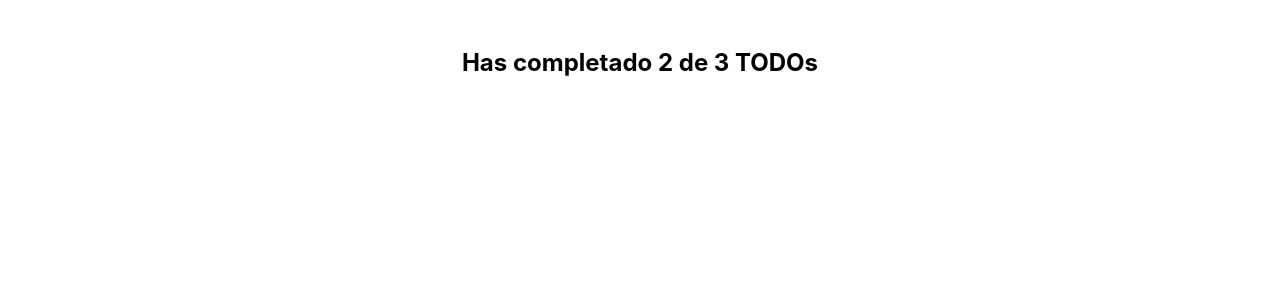
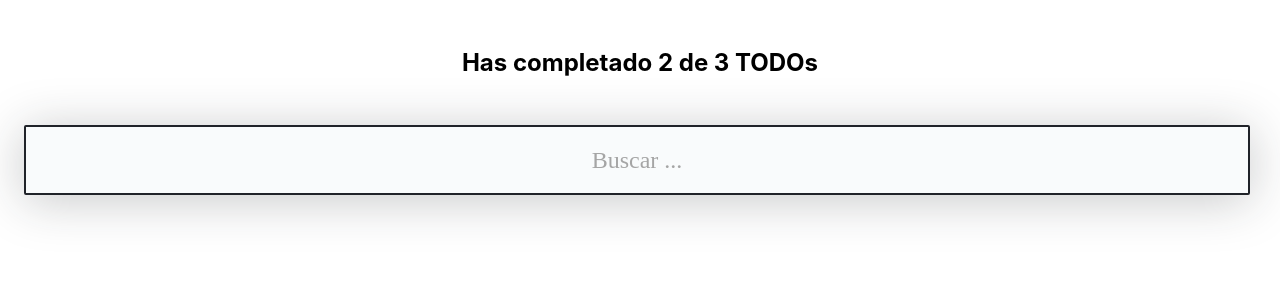
Before and after one commit to edex-13/to-do-list, a React (Create React App) app: page / in a window 1280 px wide. Shown: the top 300 px of the page. Built offline with nearby package versions, Linux system fonts and the light colour scheme.

Commit message:
TodoSearch component and styles

```diff
--- a/src/App.jsx
+++ b/src/App.jsx
@@ -1,11 +1,17 @@
 import { TodoCounter } from './components/TodoCounter';
+import { TodoSearch } from './components/TodoSearch';
 import './App.css';
 
 function App() {
   return (
     <>
       <TodoCounter/>
-
+      <TodoSearch/>
+      {/* <TodoList>
+        <TodoItem/>
+        <TodoItem/>
+       </TodoList>
+       <CreateTodoButton/> */}
     </>
   );
 }
--- /dev/null
+++ b/src/components/TodoSearch.jsx
@@ -0,0 +1,8 @@
+import React from 'react';
+import '../styles/TodoSearch.css';
+
+const TodoSearch = () => {
+	return <input className="TodoSearch" placeholder="Buscar ..." />;
+};
+
+export {TodoSearch};
--- /dev/null
+++ b/src/styles/TodoSearch.css
@@ -0,0 +1,24 @@
+.TodoSearch {
+	background: #f9fbfc;
+	border-radius: 2px;
+	border: 2px solid #202329;
+	margin: 0 24px;
+	height: 64px;
+	width: calc(100% - 62px);
+	font-size: 24px;
+	text-align: center;
+	font-family: 'Montserrat';
+	font-weight: 400;
+	color: #1e1e1f;
+	box-shadow: 0px 5px 50px rgba(32, 35, 41, 0.25);
+}
+
+.TodoSearch::placeholder {
+	color: #a5a5a5;
+	font-family: 'Montserrat';
+	font-weight: 400;
+}
+
+.TodoSearch:focus {
+	outline-color: #61dafa;
+}
```
